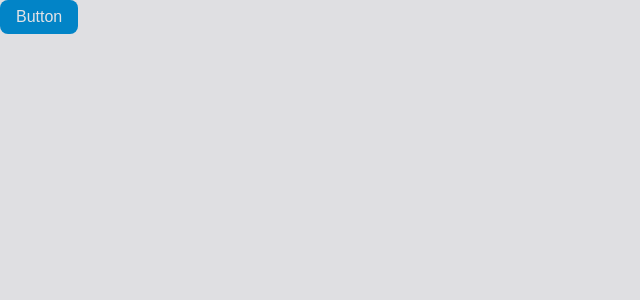
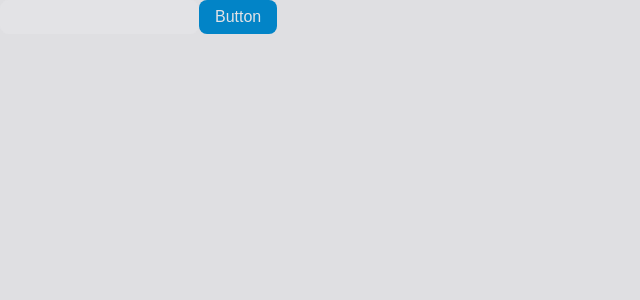
Before and after one commit to resultfulness/dashboard, a React (Vite) app: page /login in a window 1280 px wide. Shown: the top 300 px of the page, without its empty margins (0-640 px from the left). Built offline with nearby package versions, Linux system fonts and the light colour scheme; a web font is replaced by a local one.

Commit message:
add input component

```diff
--- /dev/null
+++ b/src/components/atoms/input.css
@@ -0,0 +1,18 @@
+.input {
+    padding: 0.5rem;
+    border-radius: 0.5rem;
+    border: 1px solid var(--clr-surface);
+    background-color: var(--clr-surface);
+    color: var(--clr-text);
+    font: var(--font-label);
+}
+
+.input:focus {
+    outline: none;
+    background-color: var(--clr-surface-light);
+    border: 1px solid var(--clr-primary);
+}
+
+.input::placeholder {
+    color: var(--clr-text-dim);
+}
--- a/src/components/atoms/input.tsx
+++ b/src/components/atoms/input.tsx
@@ -1,3 +1,27 @@
-export default function Input() {
-    return <div>Input</div>;
+import type { ChangeEvent } from "react";
+import "./input.css";
+
+interface InputProps {
+    value?: string;
+    name?: string;
+    placeholder?: string;
+    onchange?: () => void;
 }
+
+export default function Input({
+    value,
+    name,
+    placeholder,
+    onchange,
+}: InputProps) {
+    return (
+        <input
+            className="input"
+            type="text"
+            value={value}
+            name={name}
+            placeholder={placeholder}
+            onChange={onchange}
+        />
+    );
+}
--- a/src/pages/login.tsx
+++ b/src/pages/login.tsx
@@ -1,7 +1,9 @@
 import Button from "../components/atoms/button";
+import Input from "../components/atoms/input";
 
 export default function Login() {
     return <div>
+        <Input />
         <Button>Button</Button>
     </div>;
 }
```
